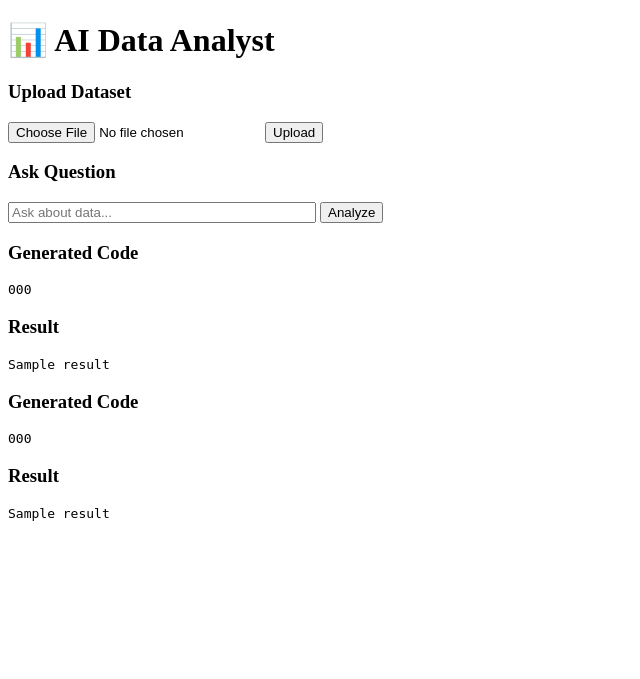
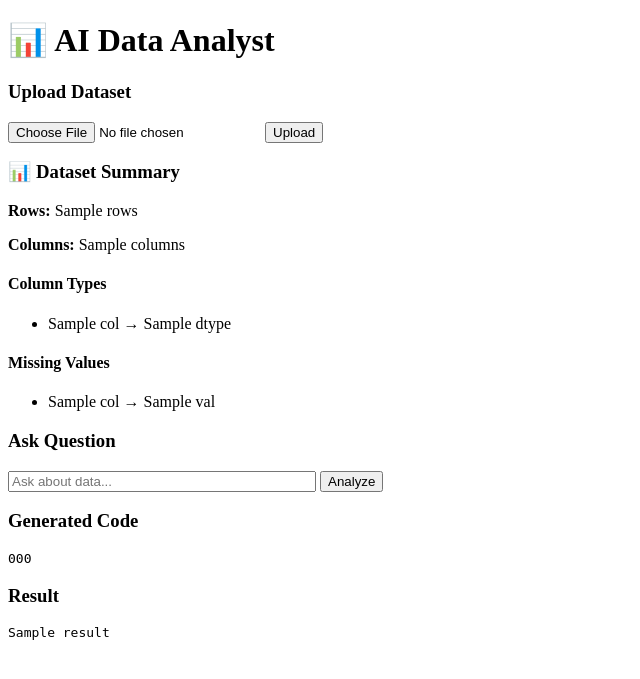
Before and after one commit to Adarsh-Singh-Tech/AI-Data-Analyst, a Flask app: template templates/index.html in a window 1280 px wide. Shown: the top 679 px of the page, without its empty margins (0-640 px from the left). Run offline with Flask 3, Linux system fonts and the light colour scheme; the template is opened without the code that fills it: most values are stand-ins (such as "Sample title", 1, 10 or a date in 2020).

Commit message:
feat: add AI insights engine and upgraded UI

````diff
--- a/app.py
+++ b/app.py
@@ -12,31 +12,54 @@ model = genai.GenerativeModel("models/gemini-2.5-flash")
 df = None  # global dataset
 
 
+# ===== Data Analysis =====
+def analyze_data(df):
+    summary = {}
+
+    # Basic info
+    summary["rows"] = df.shape[0]
+    summary["columns"] = df.shape[1]
+
+    # Column types
+    summary["column_types"] = {
+        col: str(df[col].dtype) for col in df.columns
+    }
+
+    # Missing values
+    summary["missing"] = df.isnull().sum().to_dict()
+
+    # Basic stats
+    try:
+        summary["stats"] = df.describe().to_dict()
+    except:
+        summary["stats"] = {}
+
+    return summary
+
+
 # ===== Generate pandas code =====
 def generate_code(user_query, columns):
 
     prompt = f"""
-Generate pandas code.
+You are a pandas expert.
 
 DataFrame name: df
 Columns: {columns[:10]}
 
-Return ONLY python code.
+Write ONLY executable pandas code.
 
-Example:
-df.groupby('region')['sales'].sum()
+Examples:
+df['amount'].mean()
+df.groupby('merchant_category')['amount'].sum()
 
-Question:
-{user_query}
+Question: {user_query}
 """
 
     try:
         response = model.generate_content(prompt)
         code = response.text.strip()
 
-        # Clean markdown formatting if present
         code = code.replace("```python", "").replace("```", "").strip()
-
         return code
 
     except Exception as e:
@@ -45,7 +68,7 @@ Question:
 
 # ===== Safe Execution =====
 def run_code(code, df):
-    if code.startswith("Error"):
+    if "Error" in code:
         return code
 
     try:
@@ -53,6 +76,7 @@ def run_code(code, df):
         return result
     except Exception as e:
         return f"Execution Error: {str(e)}"
+
 
 # ===== ROUTE =====
 @app.route("/", methods=["GET", "POST"])
@@ -72,8 +96,13 @@ def index():
                 df = pd.read_csv(path)
 
                 preview = df.head().to_html()
+                analysis = analyze_data(df)
 
-                return render_template("index.html", preview=preview)
+                return render_template(
+                    "index.html",
+                    preview=preview,
+                    analysis=analysis
+                )
 
         # Query
         if "query" in request.form and df is not None:
@@ -85,6 +114,7 @@ def index():
             return render_template(
                 "index.html",
                 preview=df.head().to_html(),
+                analysis=analyze_data(df),
                 code=code,
                 result=str(result)
             )
--- a/templates/index.html
+++ b/templates/index.html
@@ -1,29 +1,55 @@
 <!DOCTYPE html>
 <html>
 <head>
-<title>AI Data Analyst</title>
+    <title>AI Data Analyst</title>
 </head>
 <body>
 
 <h1>📊 AI Data Analyst</h1>
 
+<!-- Upload -->
 <h3>Upload Dataset</h3>
 <form method="POST" enctype="multipart/form-data">
-    <input type="file" name="file">
+    <input type="file" name="file" required>
     <button>Upload</button>
 </form>
 
+<!-- Preview -->
 {% if preview %}
 <h3>Preview (Top 5 Rows)</h3>
 {{ preview | safe }}
 {% endif %}
 
+<!-- Analysis -->
+{% if analysis %}
+<h3>📊 Dataset Summary</h3>
+
+<p><strong>Rows:</strong> {{ analysis.rows }}</p>
+<p><strong>Columns:</strong> {{ analysis.columns }}</p>
+
+<h4>Column Types</h4>
+<ul>
+{% for col, dtype in analysis.column_types.items() %}
+<li>{{ col }} → {{ dtype }}</li>
+{% endfor %}
+</ul>
+
+<h4>Missing Values</h4>
+<ul>
+{% for col, val in analysis.missing.items() %}
+<li>{{ col }} → {{ val }}</li>
+{% endfor %}
+</ul>
+{% endif %}
+
+<!-- Query -->
 <h3>Ask Question</h3>
 <form method="POST">
     <input name="query" placeholder="Ask about data..." style="width:300px;">
     <button>Analyze</button>
 </form>
 
+<!-- Output -->
 {% if code %}
 <h3>Generated Code</h3>
 <pre>{{ code }}</pre>
@@ -31,12 +57,6 @@
 <h3>Result</h3>
 <pre>{{ result }}</pre>
 {% endif %}
-{% if code %}
-<h3>Generated Code</h3>
-<pre>{{ code }}</pre>
 
-<h3>Result</h3>
-<pre>{{ result }}</pre>
-{% endif %}
 </body>
 </html>
````
Also changed, not shown: test.py (deleted, +0 -7 lines).
